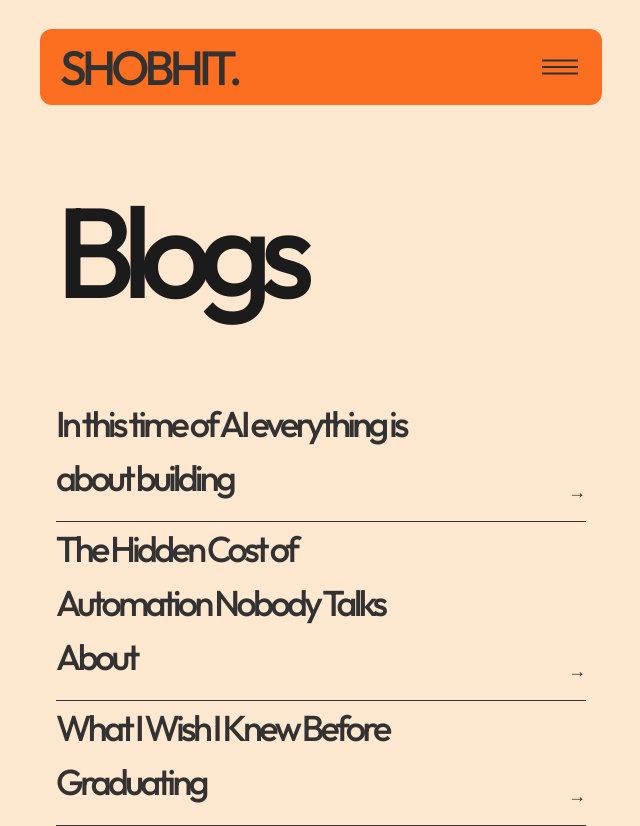
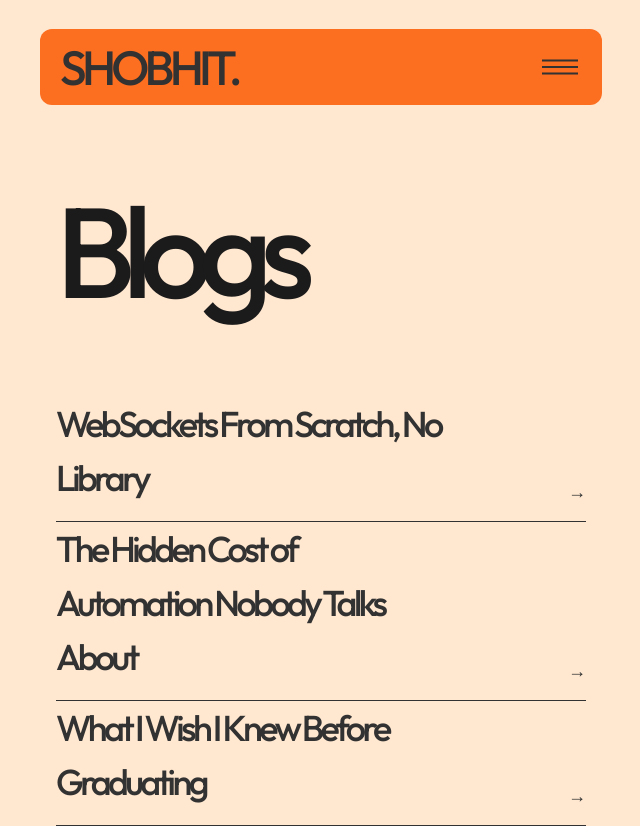
Before and after one commit to shobhitsrivastava2023/portfolio_revamped, a Next.js app: page /blog in a window 1280 px wide. Shown: the whole page, without its empty margins (319-959 px from the left). Built offline with nearby package versions, Linux system fonts and the light colour scheme.

Commit message:
changed blog

```diff
--- a/app/data/blogs.ts
+++ b/app/data/blogs.ts
@@ -8,15 +8,131 @@ export type BlogPost = {
 
 export const BLOGS: BlogPost[] = [
   {
-    slug: "in-this-time-of-ai-everything-is-about-building",
-    title: "In this time of AI everything is about building",
+    slug: "websockets-from-scratch-no-library",
+    title: "WebSockets From Scratch, No Library",
     excerpt:
-      "Why shipping fast and iterating in public matters more than waiting for the perfect idea.",
-    date: "2026-01-15",
+      "Most developers use Socket.io and never look under the hood. Here is what is actually happening when two machines talk in real time.",
+    date: "2026-06-05",
     content: `
-      <p>We're in a moment where AI is changing how we build—but the best way to learn is still by building.</p>
-      <p>Waiting for the "right" idea or the perfect stack means someone else is already shipping. The gap between thinking and doing has never been smaller: you can go from idea to prototype in a weekend.</p>
-      <p>This post is a placeholder. Replace with your own thoughts on building in the age of AI, side projects, and why execution still beats perfection.</p>
+      <p>Every time you see a live notification, a real-time cursor, or a chat message appear without refreshing the page, WebSockets are probably involved. Most tutorials hand you Socket.io and call it a day. This post skips the library and goes straight to the protocol.</p>
+
+      <h2>Why Not Just HTTP?</h2>
+      <p>HTTP is a request-response protocol. The client asks, the server answers, and the connection closes. That model works fine for fetching a webpage, but it breaks down the moment you need the server to push data to the client without the client asking first. Long-polling is the hack people used before WebSockets existed, and it is exactly as ugly as it sounds.</p>
+      <p>WebSockets solve this by keeping the connection open. One handshake, then both sides can send frames whenever they want.</p>
+
+      <h2>The Handshake</h2>
+      <p>A WebSocket connection starts as a plain HTTP request. The client sends an upgrade request that looks something like this:</p>
+      <pre><code>GET /chat HTTP/1.1
+  Host: example.com
+  Upgrade: websocket
+  Connection: Upgrade
+  Sec-WebSocket-Key: dGhlIHNhbXBsZSBub25jZQ==
+  Sec-WebSocket-Version: 13</code></pre>
+      <p>The server responds with a 101 Switching Protocols status and a derived key to confirm the upgrade. The key derivation is not encryption, it is just a way to prove the server understood the request. The server takes the client key, appends a fixed GUID, SHA-1 hashes it, and base64 encodes the result.</p>
+      <pre><code>HTTP/1.1 101 Switching Protocols
+  Upgrade: websocket
+  Connection: Upgrade
+  Sec-WebSocket-Accept: s3pPLMBiTxaQ9kYGzzhZRbK+xOo=</code></pre>
+      <p>After this exchange, the HTTP connection is hijacked. Both sides are now speaking the WebSocket framing protocol over the same TCP connection.</p>
+
+      <h2>Frames, Not Streams</h2>
+      <p>Data over a WebSocket is sent in frames. Each frame has a small binary header followed by the payload. The first byte encodes whether this is the final fragment of a message and what opcode it carries. The second byte encodes whether the payload is masked and the payload length.</p>
+      <p>Opcodes are worth knowing. <code>0x1</code> is a text frame, <code>0x2</code> is binary, <code>0x8</code> is a close frame, <code>0x9</code> is a ping, and <code>0xA</code> is a pong. The ping and pong opcodes are how both sides keep the connection alive and detect drops.</p>
+      <p>Client to server frames must be masked. This is a spec requirement, not optional. The client generates a 4 byte masking key and XORs each payload byte with the corresponding key byte cyclically. The server must unmask before reading. Server to client frames are never masked.</p>
+
+      <h2>Building It in Node With Just Net</h2>
+      <p>Node's built-in <code>net</code> module gives you raw TCP. The <code>http</code> module gives you access to the upgrade event. That is all you need.</p>
+      <pre><code>import http from "http";
+  import crypto from "crypto";
+  import { Socket } from "net";
+
+  const GUID = "258EAFA5-E914-47DA-95CA-C5AB0DC85B11";
+
+  function generateAcceptKey(clientKey: string): string {
+    return crypto
+      .createHash("sha1")
+      .update(clientKey + GUID)
+      .digest("base64");
+  }
+
+  function unmask(payload: Buffer, mask: Buffer): Buffer {
+    const result = Buffer.allocUnsafe(payload.length);
+    for (let i = 0; i < payload.length; i++) {
+      result[i] = payload[i] ^ mask[i % 4];
+    }
+    return result;
+  }
+
+  function parseFrame(buffer: Buffer): { opcode: number; payload: Buffer } | null {
+    if (buffer.length < 2) return null;
+
+    const opcode = buffer[0] & 0x0f;
+    const isMasked = (buffer[1] & 0x80) !== 0;
+    let payloadLength = buffer[1] & 0x7f;
+    let offset = 2;
+
+    if (payloadLength === 126) {
+      payloadLength = buffer.readUInt16BE(offset);
+      offset += 2;
+    } else if (payloadLength === 127) {
+      payloadLength = Number(buffer.readBigUInt64BE(offset));
+      offset += 8;
+    }
+
+    const mask = isMasked ? buffer.slice(offset, offset + 4) : null;
+    if (isMasked) offset += 4;
+
+    const payload = buffer.slice(offset, offset + payloadLength);
+    return { opcode, payload: mask ? unmask(payload, mask) : payload };
+  }
+
+  function buildFrame(data: string): Buffer {
+    const payload = Buffer.from(data, "utf8");
+    const frame = Buffer.allocUnsafe(2 + payload.length);
+    frame[0] = 0x81; // FIN + text opcode
+    frame[1] = payload.length;
+    payload.copy(frame, 2);
+    return frame;
+  }
+
+  const server = http.createServer();
+
+  server.on("upgrade", (req, socket: Socket) => {
+    const clientKey = req.headers["sec-websocket-key"] as string;
+    const acceptKey = generateAcceptKey(clientKey);
+
+    socket.write(
+      "HTTP/1.1 101 Switching Protocols\r\n" +
+      "Upgrade: websocket\r\n" +
+      "Connection: Upgrade\r\n" +
+      \`Sec-WebSocket-Accept: \${acceptKey}\r\n\` +
+      "\r\n"
+    );
+
+    socket.on("data", (buffer) => {
+      const frame = parseFrame(buffer);
+      if (!frame) return;
+
+      if (frame.opcode === 0x8) {
+        socket.end();
+        return;
+      }
+
+      if (frame.opcode === 0x1) {
+        const message = frame.payload.toString("utf8");
+        console.log("Received:", message);
+        socket.write(buildFrame(\`echo: \${message}\`));
+      }
+    });
+  });
+
+  server.listen(8080, () => console.log("Listening on port 8080"));</code></pre>
+
+      <h2>What This Does Not Cover</h2>
+      <p>This is a single-connection echo server. It does not handle fragmented messages, extensions like permessage-deflate, or broadcasting across multiple sockets. Payload lengths above 125 bytes need extended length handling, and you will want proper close frame negotiation in production. But the core loop, handshake, frame parsing, masking, is all here and it runs with zero dependencies.</p>
+
+      <h2>Why Bother?</h2>
+      <p>Socket.io is fine. Use it when it makes sense. But knowing what lives underneath means you can debug latency issues, optimize frame sizes, or implement the protocol in any language without reaching for a package. The spec is readable, the math is simple, and the payoff is a genuinely clear mental model of how real-time communication works at the wire level.</p>
     `,
   },
   {
```
